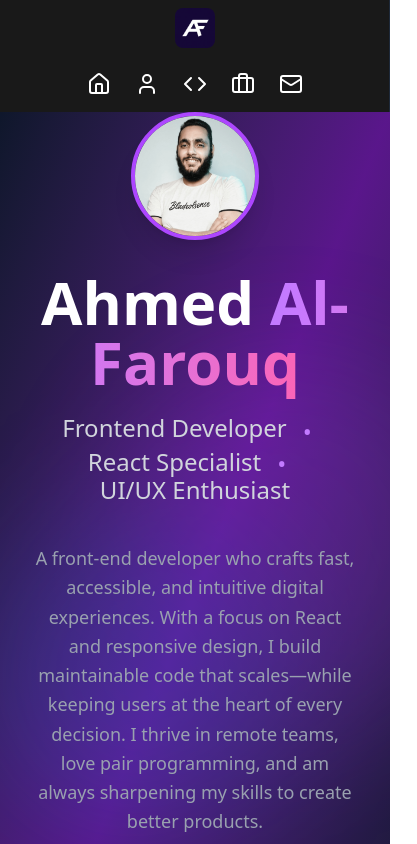
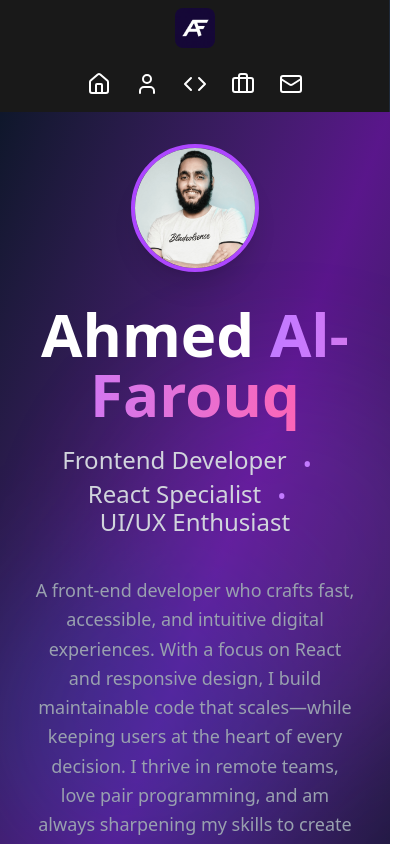
Before and after one commit to ahmed-alfarouq/portfolio, a React (Vite) app: page / in a window 390 px wide. Shown: the top 844 px of the page, 417 px wide, since content can reach past the window. Built offline with nearby package versions, Linux system fonts and the light colour scheme.

Commit message:
Fix small screens overflow, and add padding to conent in mobile layout

```diff
--- a/src/index.css
+++ b/src/index.css
@@ -2,7 +2,7 @@
 
 @layer components {
   #root {
-    @apply md:min-h-screen flex flex-col md:flex-row;
+    @apply md:min-h-screen flex flex-col md:flex-row overflow-x-hidden;
   }
 
   .page-container {
--- a/src/pages/Home.tsx
+++ b/src/pages/Home.tsx
@@ -10,7 +10,7 @@ const HomePage = () => {
         <div className="absolute bottom-1/4 right-1/4 w-80 h-80 bg-blue-500 rounded-full blur-3xl animate-pulse delay-1000"></div>
       </section>
 
-      <section className="text-center z-10 px-8">
+      <section className="text-center z-10 p-8 md:py-0">
         <div className="mb-8">
           <img
             src="profile.png"
```
